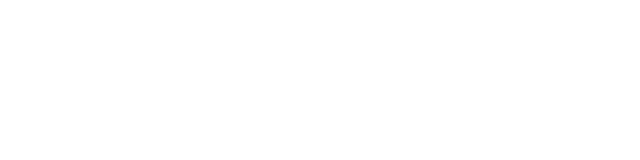
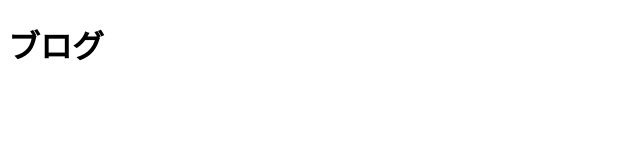
Before and after one commit to cabbagekobe/my-test, a Nuxt app: page /works/1 in a window 1280 px wide. Before the commit this address had no page. Shown: the top 160 px of the page, without its empty margins (0-640 px from the left). Built offline with nearby package versions, Linux system fonts and the light colour scheme.

Commit message:
ルーティングの追加

```diff
--- /dev/null
+++ b/components/Header.vue
@@ -0,0 +1,11 @@
+<template>
+<h1>
+ブログ
+</h1>
+</template>
+
+<style>
+.h1 {
+  font-size: 180px;
+}
+</style>
--- /dev/null
+++ b/pages/works/_id.vue
@@ -0,0 +1,7 @@
+<template>
+  <Header/>
+</template>
+
+<script>
+export default {}
+</script>
--- /dev/null
+++ b/pages/works/index.vue
@@ -0,0 +1,7 @@
+<template>
+  <NuxtLogo/>
+</template>
+
+<script>
+export default {}
+</script>
```
Also changed, not shown: 2 other files (tests, documents, lock files or other folders).
